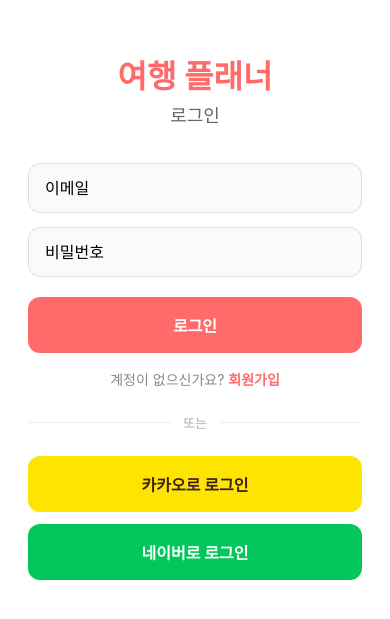
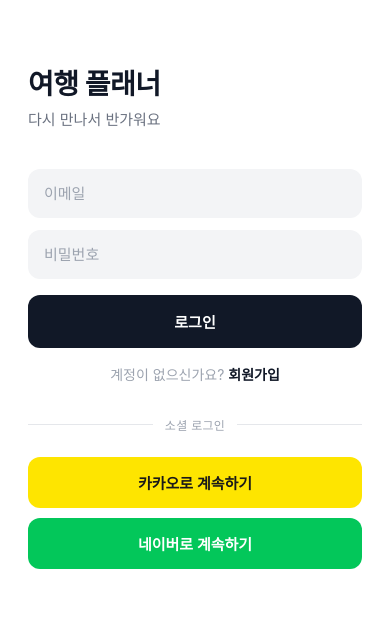
Before and after one commit to jungseok0815/recommend-travel-plan, a React Native app in the folder mobile/: screen /Login in a window 390 px wide. Shown: the part 107-726 px from the top of the page. Built offline with nearby package versions, Linux system fonts and the light colour scheme.

Commit message:
add login

```diff
--- a/mobile/src/screens/HomeScreen.js
+++ b/mobile/src/screens/HomeScreen.js
@@ -1,5 +1,5 @@
 import React from 'react';
-import { View, Text, TouchableOpacity, StyleSheet, Alert } from 'react-native';
+import { View, Text, TouchableOpacity, StyleSheet } from 'react-native';
 import { clearTokens } from '../utils/tokenStorage';
 
 export default function HomeScreen({ navigation }) {
@@ -10,9 +10,11 @@
 
   return (
     <View style={styles.container}>
-      <Text style={styles.title}>여행 플래너</Text>
-      <Text style={styles.subtitle}>로그인에 성공했습니다!</Text>
-
+      <View style={styles.content}>
+        <Text style={styles.emoji}>✈️</Text>
+        <Text style={styles.title}>여행 플래너</Text>
+        <Text style={styles.subtitle}>로그인되었습니다</Text>
+      </View>
       <TouchableOpacity style={styles.logoutBtn} onPress={handleLogout}>
         <Text style={styles.logoutBtnText}>로그아웃</Text>
       </TouchableOpacity>
@@ -21,12 +23,42 @@
 }
 
 const styles = StyleSheet.create({
-  container: { flex: 1, justifyContent: 'center', alignItems: 'center', backgroundColor: '#fff', padding: 28 },
-  title: { fontSize: 32, fontWeight: 'bold', color: '#FF6B6B', marginBottom: 8 },
-  subtitle: { fontSize: 16, color: '#666', marginBottom: 48 },
+  container: {
+    flex: 1,
+    backgroundColor: '#FFFFFF',
+    paddingHorizontal: 28,
+    paddingBottom: 40,
+  },
+  content: {
+    flex: 1,
+    justifyContent: 'center',
+    alignItems: 'center',
+  },
+  emoji: {
+    fontSize: 48,
+    marginBottom: 16,
+  },
+  title: {
+    fontSize: 26,
+    fontWeight: '700',
+    color: '#111827',
+    letterSpacing: -0.5,
+    marginBottom: 8,
+  },
+  subtitle: {
+    fontSize: 15,
+    color: '#6B7280',
+  },
   logoutBtn: {
-    borderWidth: 1.5, borderColor: '#FF6B6B', borderRadius: 12,
-    paddingVertical: 14, paddingHorizontal: 40,
+    borderWidth: 1,
+    borderColor: '#E5E7EB',
+    borderRadius: 12,
+    paddingVertical: 15,
+    alignItems: 'center',
   },
-  logoutBtnText: { color: '#FF6B6B', fontSize: 16, fontWeight: 'bold' },
+  logoutBtnText: {
+    color: '#6B7280',
+    fontSize: 15,
+    fontWeight: '500',
+  },
 });
--- a/mobile/src/screens/LoginScreen.js
+++ b/mobile/src/screens/LoginScreen.js
@@ -47,12 +47,17 @@
   return (
     <KeyboardAvoidingView behavior={Platform.OS === 'ios' ? 'padding' : 'height'} style={styles.container}>
       <View style={styles.inner}>
+
+        <View style={styles.header}>
           <Text style={styles.title}>여행 플래너</Text>
-        <Text style={styles.subtitle}>로그인</Text>
+          <Text style={styles.subtitle}>다시 만나서 반가워요</Text>
+        </View>
 
+        <View style={styles.form}>
           <TextInput
             style={styles.input}
             placeholder="이메일"
+            placeholderTextColor="#9CA3AF"
             value={email}
             onChangeText={setEmail}
             keyboardType="email-address"
@@ -61,65 +66,143 @@
           <TextInput
             style={styles.input}
             placeholder="비밀번호"
+            placeholderTextColor="#9CA3AF"
             value={password}
             onChangeText={setPassword}
             secureTextEntry
           />
 
           <TouchableOpacity style={styles.loginBtn} onPress={handleLogin} disabled={loading}>
-          {loading ? <ActivityIndicator color="#fff" /> : <Text style={styles.loginBtnText}>로그인</Text>}
+            {loading
+              ? <ActivityIndicator color="#fff" />
+              : <Text style={styles.loginBtnText}>로그인</Text>
+            }
           </TouchableOpacity>
 
           <TouchableOpacity onPress={() => navigation.navigate('Signup')}>
-          <Text style={styles.signupLink}>계정이 없으신가요? <Text style={styles.signupLinkBold}>회원가입</Text></Text>
+            <Text style={styles.signupLink}>
+              계정이 없으신가요? <Text style={styles.signupLinkBold}>회원가입</Text>
+            </Text>
           </TouchableOpacity>
+        </View>
 
         <View style={styles.dividerRow}>
           <View style={styles.divider} />
-          <Text style={styles.dividerText}>또는</Text>
+          <Text style={styles.dividerText}>소셜 로그인</Text>
           <View style={styles.divider} />
         </View>
 
+        <View style={styles.socialGroup}>
           <TouchableOpacity style={styles.kakaoBtn} onPress={handleKakaoLogin}>
-          <Text style={styles.kakaoBtnText}>카카오로 로그인</Text>
+            <Text style={styles.kakaoBtnText}>카카오로 계속하기</Text>
           </TouchableOpacity>
+          <TouchableOpacity style={styles.naverBtn} onPress={handleNaverLogin}>
+            <Text style={styles.naverBtnText}>네이버로 계속하기</Text>
+          </TouchableOpacity>
+        </View>
 
-        <TouchableOpacity style={styles.naverBtn} onPress={handleNaverLogin}>
-          <Text style={styles.naverBtnText}>네이버로 로그인</Text>
-        </TouchableOpacity>
       </View>
     </KeyboardAvoidingView>
   );
 }
 
 const styles = StyleSheet.create({
-  container: { flex: 1, backgroundColor: '#fff' },
-  inner: { flex: 1, justifyContent: 'center', paddingHorizontal: 28 },
-  title: { fontSize: 32, fontWeight: 'bold', color: '#FF6B6B', textAlign: 'center', marginBottom: 4 },
-  subtitle: { fontSize: 18, color: '#666', textAlign: 'center', marginBottom: 36 },
+  container: {
+    flex: 1,
+    backgroundColor: '#FFFFFF',
+  },
+  inner: {
+    flex: 1,
+    justifyContent: 'center',
+    paddingHorizontal: 28,
+  },
+  header: {
+    marginBottom: 40,
+  },
+  title: {
+    fontSize: 28,
+    fontWeight: '700',
+    color: '#111827',
+    letterSpacing: -0.5,
+    marginBottom: 6,
+  },
+  subtitle: {
+    fontSize: 15,
+    color: '#6B7280',
+  },
+  form: {
+    marginBottom: 32,
+  },
   input: {
-    borderWidth: 1, borderColor: '#ddd', borderRadius: 12,
-    paddingHorizontal: 16, paddingVertical: 14, fontSize: 16,
-    marginBottom: 14, backgroundColor: '#fafafa',
+    backgroundColor: '#F3F4F6',
+    borderRadius: 12,
+    paddingHorizontal: 16,
+    paddingVertical: 15,
+    fontSize: 15,
+    color: '#111827',
+    marginBottom: 12,
   },
   loginBtn: {
-    backgroundColor: '#FF6B6B', borderRadius: 12,
-    paddingVertical: 16, alignItems: 'center', marginTop: 6,
+    backgroundColor: '#111827',
+    borderRadius: 12,
+    paddingVertical: 16,
+    alignItems: 'center',
+    marginTop: 4,
+    marginBottom: 16,
   },
-  loginBtnText: { color: '#fff', fontSize: 16, fontWeight: 'bold' },
-  signupLink: { textAlign: 'center', marginTop: 16, color: '#888', fontSize: 14 },
-  signupLinkBold: { color: '#FF6B6B', fontWeight: 'bold' },
-  dividerRow: { flexDirection: 'row', alignItems: 'center', marginVertical: 24 },
-  divider: { flex: 1, height: 1, backgroundColor: '#eee' },
-  dividerText: { marginHorizontal: 12, color: '#aaa', fontSize: 13 },
+  loginBtnText: {
+    color: '#FFFFFF',
+    fontSize: 15,
+    fontWeight: '600',
+  },
+  signupLink: {
+    textAlign: 'center',
+    color: '#9CA3AF',
+    fontSize: 14,
+  },
+  signupLinkBold: {
+    color: '#111827',
+    fontWeight: '600',
+  },
+  dividerRow: {
+    flexDirection: 'row',
+    alignItems: 'center',
+    marginBottom: 24,
+  },
+  divider: {
+    flex: 1,
+    height: 1,
+    backgroundColor: '#E5E7EB',
+  },
+  dividerText: {
+    marginHorizontal: 12,
+    color: '#9CA3AF',
+    fontSize: 12,
+    letterSpacing: 0.3,
+  },
+  socialGroup: {
+    gap: 10,
+  },
   kakaoBtn: {
-    backgroundColor: '#FEE500', borderRadius: 12,
-    paddingVertical: 16, alignItems: 'center', marginBottom: 12,
+    backgroundColor: '#FEE500',
+    borderRadius: 12,
+    paddingVertical: 15,
+    alignItems: 'center',
   },
-  kakaoBtnText: { color: '#3C1E1E', fontSize: 16, fontWeight: 'bold' },
+  kakaoBtnText: {
+    color: '#191919',
+    fontSize: 15,
+    fontWeight: '600',
+  },
   naverBtn: {
-    backgroundColor: '#03C75A', borderRadius: 12,
-    paddingVertical: 16, alignItems: 'center',
+    backgroundColor: '#03C75A',
+    borderRadius: 12,
+    paddingVertical: 15,
+    alignItems: 'center',
   },
-  naverBtnText: { color: '#fff', fontSize: 16, fontWeight: 'bold' },
+  naverBtnText: {
+    color: '#FFFFFF',
+    fontSize: 15,
+    fontWeight: '600',
+  },
 });
--- a/mobile/src/screens/SignupScreen.js
+++ b/mobile/src/screens/SignupScreen.js
@@ -24,7 +24,7 @@
     setLoading(true);
     try {
       await signup(email, password, address);
-      Alert.alert('회원가입 완료', '로그인해주세요', [
+      Alert.alert('가입 완료', '로그인해주세요', [
         { text: '확인', onPress: () => navigation.navigate('Login') },
       ]);
     } catch (e) {
@@ -37,11 +37,20 @@
   return (
     <KeyboardAvoidingView behavior={Platform.OS === 'ios' ? 'padding' : 'height'} style={styles.container}>
       <ScrollView contentContainerStyle={styles.inner} keyboardShouldPersistTaps="handled">
-        <Text style={styles.title}>회원가입</Text>
+
+        <TouchableOpacity style={styles.backBtn} onPress={() => navigation.goBack()}>
+          <Text style={styles.backBtnText}>← 뒤로</Text>
+        </TouchableOpacity>
+
+        <View style={styles.header}>
+          <Text style={styles.title}>계정 만들기</Text>
+          <Text style={styles.subtitle}>여행 플래너를 시작해보세요</Text>
+        </View>
 
         <TextInput
           style={styles.input}
           placeholder="이메일"
+          placeholderTextColor="#9CA3AF"
           value={email}
           onChangeText={setEmail}
           keyboardType="email-address"
@@ -50,6 +59,7 @@
         <TextInput
           style={styles.input}
           placeholder="비밀번호"
+          placeholderTextColor="#9CA3AF"
           value={password}
           onChangeText={setPassword}
           secureTextEntry
@@ -57,6 +67,7 @@
         <TextInput
           style={styles.input}
           placeholder="비밀번호 확인"
+          placeholderTextColor="#9CA3AF"
           value={passwordConfirm}
           onChangeText={setPasswordConfirm}
           secureTextEntry
@@ -64,36 +75,90 @@
         <TextInput
           style={styles.input}
           placeholder="거주지 (예: 서울시 강남구)"
+          placeholderTextColor="#9CA3AF"
           value={address}
           onChangeText={setAddress}
         />
 
         <TouchableOpacity style={styles.signupBtn} onPress={handleSignup} disabled={loading}>
-          {loading ? <ActivityIndicator color="#fff" /> : <Text style={styles.signupBtnText}>회원가입</Text>}
+          {loading
+            ? <ActivityIndicator color="#fff" />
+            : <Text style={styles.signupBtnText}>가입하기</Text>
+          }
         </TouchableOpacity>
 
         <TouchableOpacity onPress={() => navigation.navigate('Login')}>
-          <Text style={styles.loginLink}>이미 계정이 있으신가요? <Text style={styles.loginLinkBold}>로그인</Text></Text>
+          <Text style={styles.loginLink}>
+            이미 계정이 있으신가요? <Text style={styles.loginLinkBold}>로그인</Text>
+          </Text>
         </TouchableOpacity>
+
       </ScrollView>
     </KeyboardAvoidingView>
   );
 }
 
 const styles = StyleSheet.create({
-  container: { flex: 1, backgroundColor: '#fff' },
-  inner: { flexGrow: 1, justifyContent: 'center', paddingHorizontal: 28, paddingVertical: 40 },
-  title: { fontSize: 28, fontWeight: 'bold', color: '#FF6B6B', textAlign: 'center', marginBottom: 36 },
+  container: {
+    flex: 1,
+    backgroundColor: '#FFFFFF',
+  },
+  inner: {
+    flexGrow: 1,
+    paddingHorizontal: 28,
+    paddingTop: 60,
+    paddingBottom: 40,
+  },
+  backBtn: {
+    marginBottom: 32,
+  },
+  backBtnText: {
+    color: '#6B7280',
+    fontSize: 15,
+  },
+  header: {
+    marginBottom: 36,
+  },
+  title: {
+    fontSize: 28,
+    fontWeight: '700',
+    color: '#111827',
+    letterSpacing: -0.5,
+    marginBottom: 6,
+  },
+  subtitle: {
+    fontSize: 15,
+    color: '#6B7280',
+  },
   input: {
-    borderWidth: 1, borderColor: '#ddd', borderRadius: 12,
-    paddingHorizontal: 16, paddingVertical: 14, fontSize: 16,
-    marginBottom: 14, backgroundColor: '#fafafa',
+    backgroundColor: '#F3F4F6',
+    borderRadius: 12,
+    paddingHorizontal: 16,
+    paddingVertical: 15,
+    fontSize: 15,
+    color: '#111827',
+    marginBottom: 12,
   },
   signupBtn: {
-    backgroundColor: '#FF6B6B', borderRadius: 12,
-    paddingVertical: 16, alignItems: 'center', marginTop: 6,
+    backgroundColor: '#111827',
+    borderRadius: 12,
+    paddingVertical: 16,
+    alignItems: 'center',
+    marginTop: 4,
+    marginBottom: 16,
   },
-  signupBtnText: { color: '#fff', fontSize: 16, fontWeight: 'bold' },
-  loginLink: { textAlign: 'center', marginTop: 16, color: '#888', fontSize: 14 },
-  loginLinkBold: { color: '#FF6B6B', fontWeight: 'bold' },
+  signupBtnText: {
+    color: '#FFFFFF',
+    fontSize: 15,
+    fontWeight: '600',
+  },
+  loginLink: {
+    textAlign: 'center',
+    color: '#9CA3AF',
+    fontSize: 14,
+  },
+  loginLinkBold: {
+    color: '#111827',
+    fontWeight: '600',
+  },
 });
```
Lines whose indentation alone changed are shown as unchanged.
